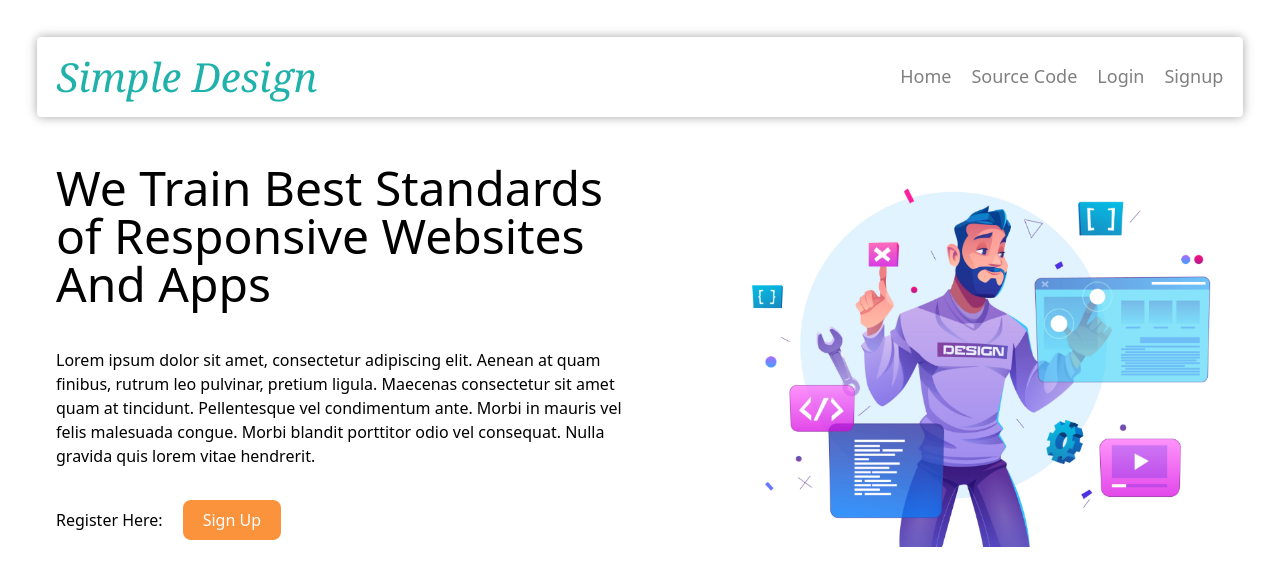
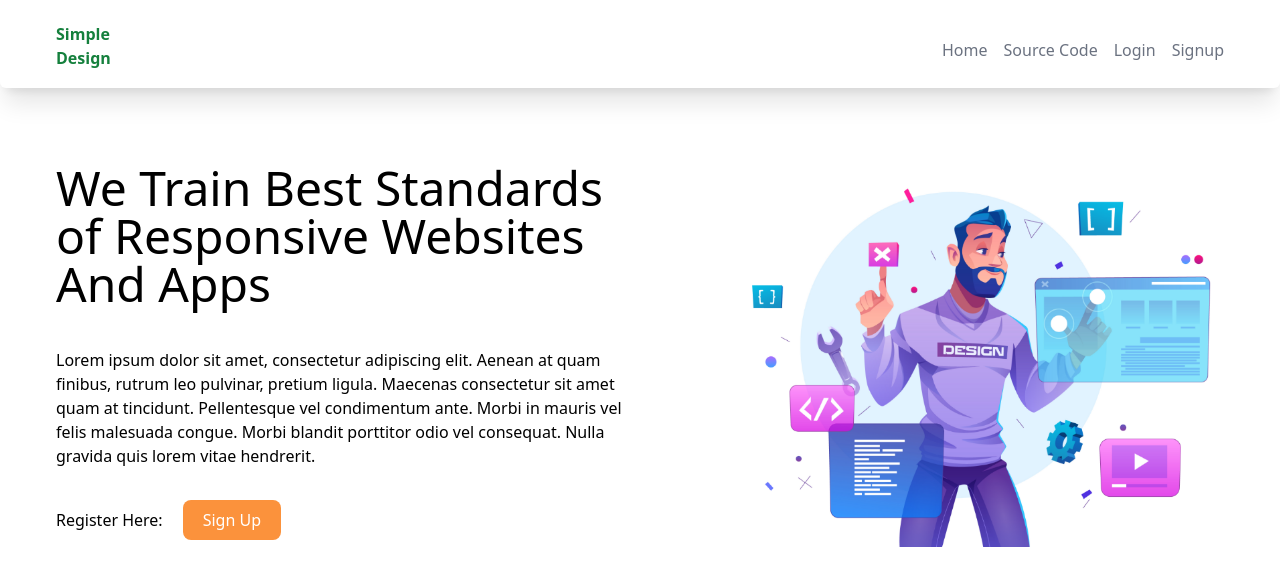
Before and after one commit to HikmaAnwar/simple-react-design, a React (Create React App) app: page / in a window 1280 px wide. Shown: the top 586 px of the page. Built offline with nearby package versions, Linux system fonts and the light colour scheme.

Commit message:
fix: minor change

```diff
--- a/src/allStylesAndComponents/nav.jsx
+++ b/src/allStylesAndComponents/nav.jsx
@@ -1,23 +1,23 @@
 import { Link } from "react-router-dom";
-import styles from './nav.module.css';
+
 
 const NavBar = () => {
     return (
-        <nav className={styles.navbar}>
-            <div className={styles.navbarBrand}>
+        <nav className="flex justify-between items-center bg-white rounded-md p-2.5 text-black fixed mx-auto my-3 w-full pr-14 pl-14 shadow-xl">
+            <div className="text-green-700 font-sans no-underline font-bold size-14">
                 <Link to="/">Simple Design</Link>
             </div>
-            <ul className={styles.navbarLinks}>
-                <li>
+            <ul className="flex list-none space-x-4 justify-between ml-8 ">
+                <li className=" text-gray-500 hover:text-black">
                     <Link to="/">Home</Link>
                 </li>
-                <li>
+                <li className=" text-gray-500 hover:text-black">
                     <Link to="/sourcecode">Source Code</Link>
                 </li>
-                <li>
+                <li className=" text-gray-500 hover:text-black">
                     <Link to="/login">Login</Link>
                 </li>
-                <li>
+                <li className=" text-gray-500 hover:text-black">
                     <Link to="/signup">Signup</Link>
                 </li>
             </ul>
--- a/src/allStylesAndComponents/nav.module.css
+++ /dev/null
@@ -1,49 +0,0 @@
-.navbar {
-    display: flex;
-    justify-content: space-between;
-    align-items: center;
-    background-color: white;
-    border-radius: 4px;
-    padding: 10px 20px;
-    color: black;
-    position: fixed;
-    margin-left: 4ch;
-    margin-right: 4ch;
-    margin-top:4ch;
-    top: 0;
-    left: 0;
-    right: 0;
-    z-index: 1000;
-    box-shadow: 0 4px 10px rgba(0, 0, 0, 0.1), 0 -4px 10px rgba(0, 0, 0, 0.1), 4px 0 10px rgba(0, 0, 0, 0.1), -4px 0 10px rgba(0, 0, 0, 0.1); /* Shadow on all sides */
-}
-
-
-.navbarBrand a {
-    color: lightseagreen;
-    text-decoration:none;
-    font-size: 40px;
-    font-family:Georgia, 'Times New Roman', Times, serif;
-    font-style:oblique;
-
-}
-
-.navbarLinks {
-    list-style: none;
-    display: flex;
-    margin: 0;
-    padding: 0;
-}
-
-.navbarLinks li {
-    margin-left: 20px;
-}
-
-.navbarLinks a {
-    color: gray;
-    text-decoration: none;
-    font-size: 18px;
-}
-
-.navbarLinks a:hover {
-    color: black;
-}
```
